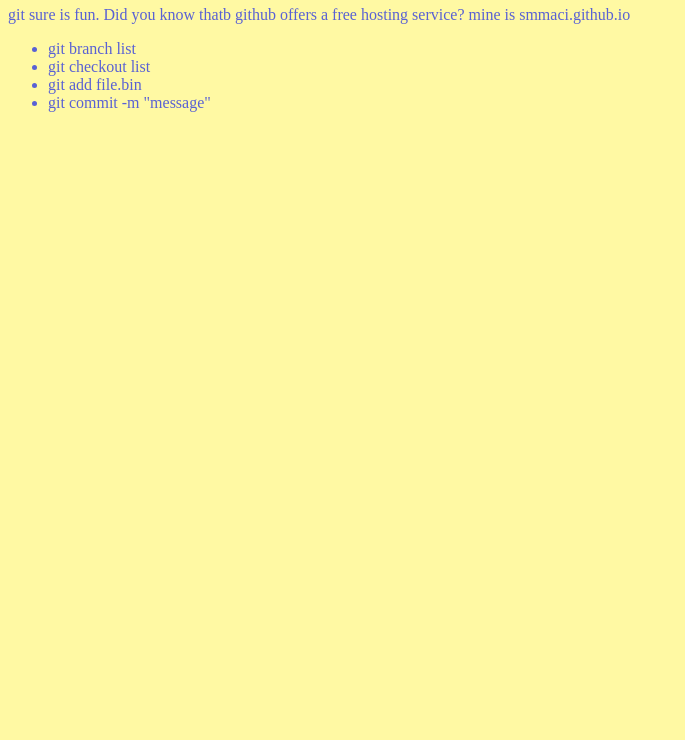
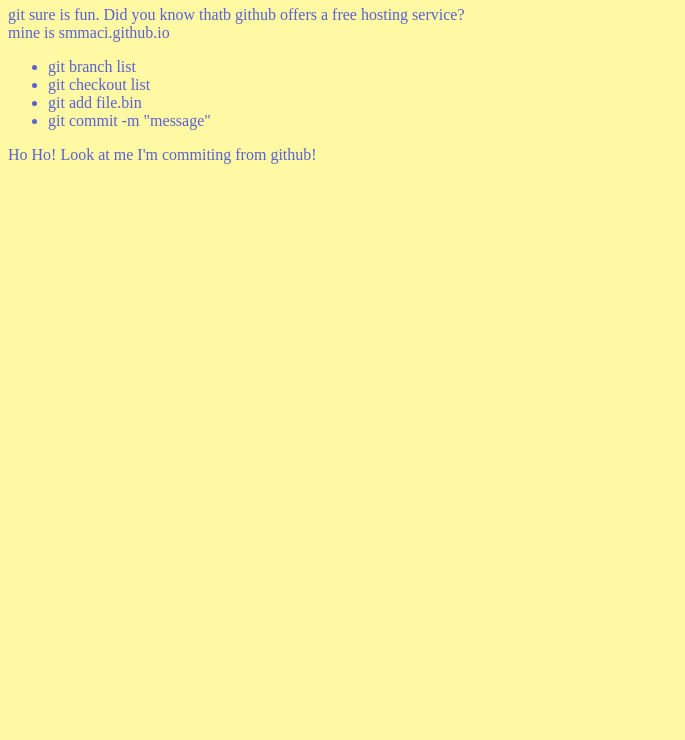
Before and after one commit to mallamsg/cse102, a plain HTML site: page index.html in a window 1280 px wide. Shown: the part 60-800 px from the top of the page, without its empty margins (0-685 px from the left). Drawn offline with Linux system fonts and the light colour scheme.

Commit message:
added a slick message

```diff
--- a/index.html
+++ b/index.html
@@ -7,12 +7,13 @@
 	<body>
 		<h1>Welcome to git!</h1>
 		git sure is fun. Did you know thatb github offers a free hosting service?
-	mine is smmaci.github.io
+		<br>mine is smmaci.github.io
 		<ul>
 			<li>git branch list</li>
 			<li>git checkout list</li>
 			<li>git add file.bin</li>
 			<li>git commit -m "message"</li>
 		</ul>
+		Ho Ho! Look at me I'm commiting from github!
 	</body>
 </html>
```
Lines whose indentation alone changed are shown as unchanged.
